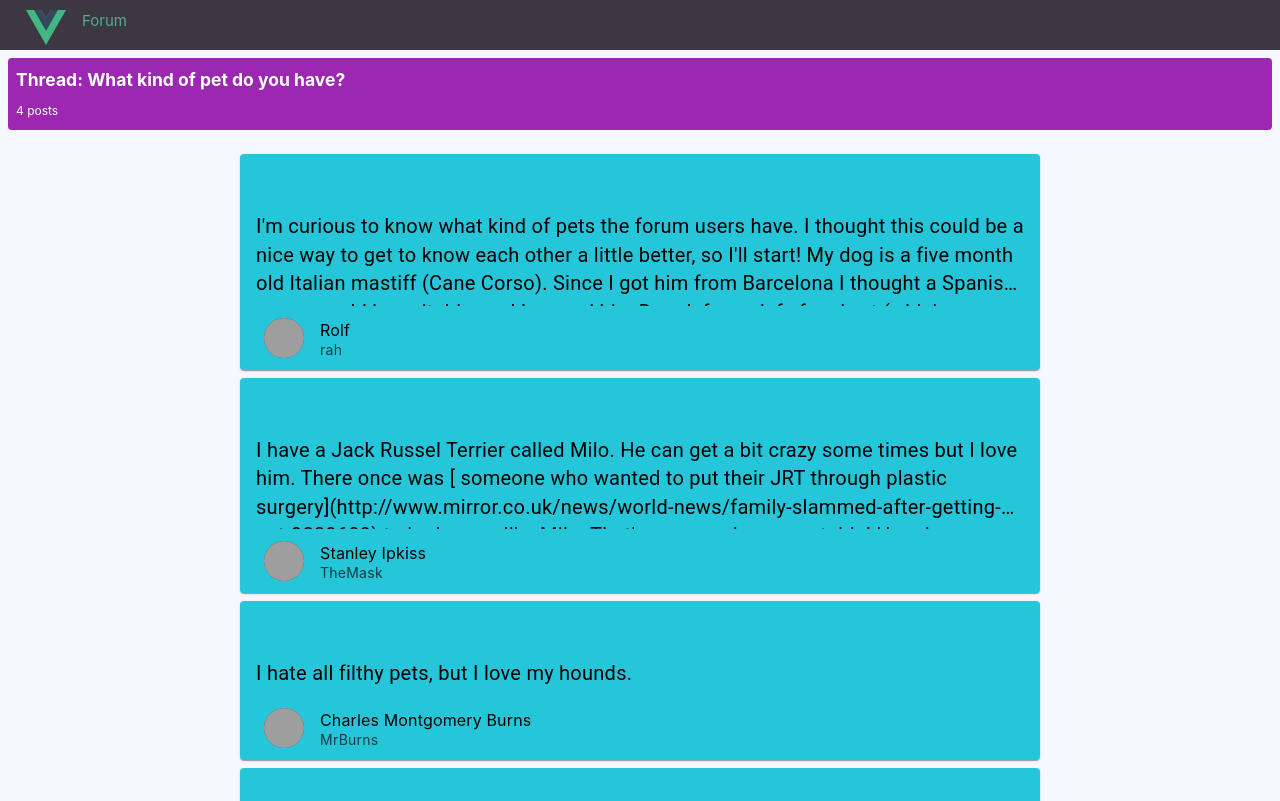
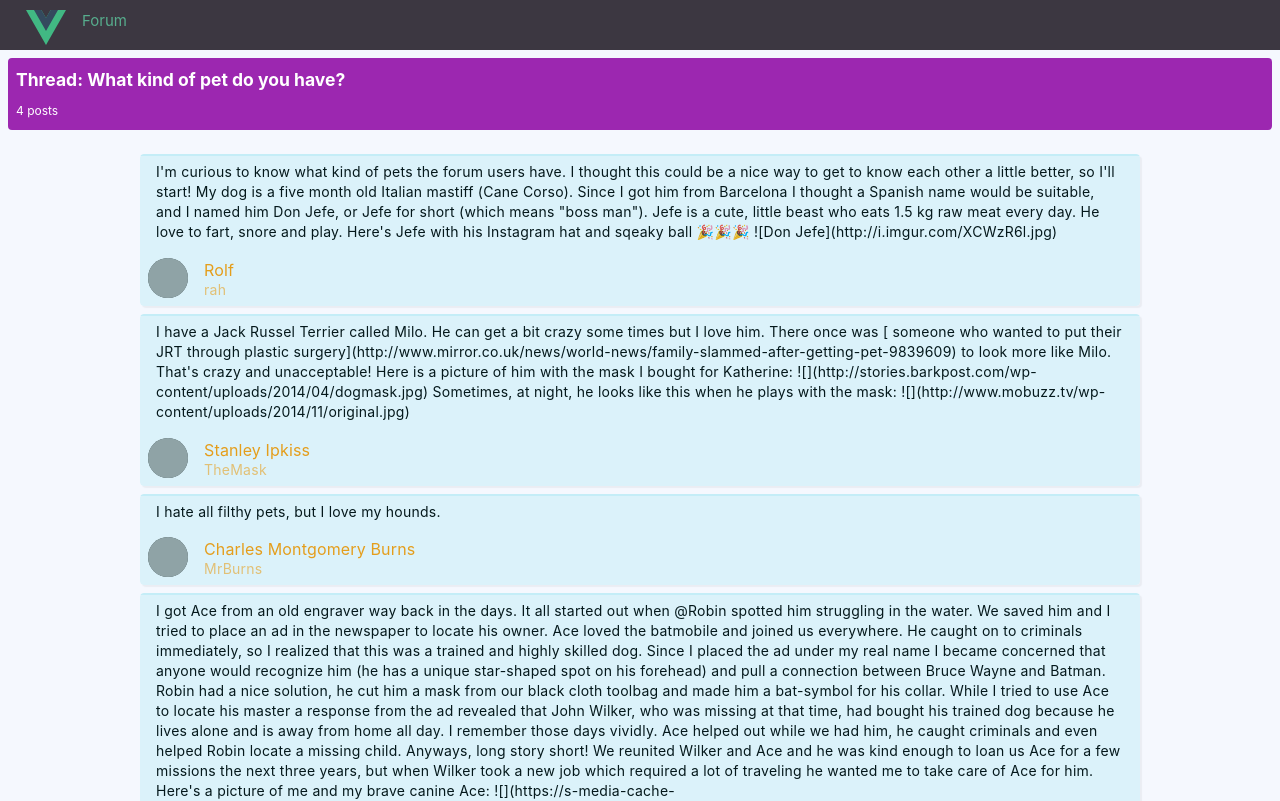
Before and after one commit to gtopsis/simple-vue3-forum, a Vue app: page /threads/-KsjWehQ--apjDBwSBCY in a window 1280 px wide. Shown: the top 801 px of the page. Built offline with nearby package versions, Linux system fonts and the light colour scheme; grey boxes are pictures that could not be loaded.

Commit message:
Style the post item

```diff
--- a/src/components/PostItem.vue
+++ b/src/components/PostItem.vue
@@ -25,24 +25,31 @@ function getUserById(userId: string | undefined) {
 </script>
 
 <template>
-  <v-card class="post mx-auto mb-2" color="#26c6da" theme="dark" max-width="800">
-    <template v-slot:prepend>
-      <v-icon size="x-large"></v-icon>
-    </template>
-
-    <v-card-text class="post-text line-clamp text-h6 py-2">
-      {{ post.text }}
+  <v-card
+    class="post mx-auto mb-2"
+    loading
+    color="#26c6da"
+    variant="tonal"
+    theme="dark"
+    max-width="1000"
+  >
+    <v-card-text class="post-text py-2">
+      <span class="text-black">{{ post.text }}</span>
     </v-card-text>
 
     <v-card-actions>
-      <v-list-item class="w-100">
+      <v-list-item class="w-100 pa-0">
         <template v-slot:prepend>
           <v-avatar color="grey-darken-3" :image="getUserById(post?.userId)?.avatar"></v-avatar>
         </template>
 
-        <v-list-item-title>{{ getUserById(post?.userId)?.name }}</v-list-item-title>
+        <v-list-item-title class="text-orange">{{
+          getUserById(post?.userId)?.name
+        }}</v-list-item-title>
 
-        <v-list-item-subtitle>{{ getUserById(post?.userId)?.username }}</v-list-item-subtitle>
+        <v-list-item-subtitle class="text-orange-lighten-1">{{
+          getUserById(post?.userId)?.username
+        }}</v-list-item-subtitle>
 
         <!-- <template v-slot:append>
                   <div class="justify-self-end">
@@ -59,12 +66,6 @@ function getUserById(userId: string | undefined) {
 </template>
 
 <style scoped>
-.line-clamp {
-  display: -webkit-box;
-  -webkit-line-clamp: 3;
-  -webkit-box-orient: vertical;
-  overflow: hidden;
-}
 .post {
   width: 100%;
 }
```
